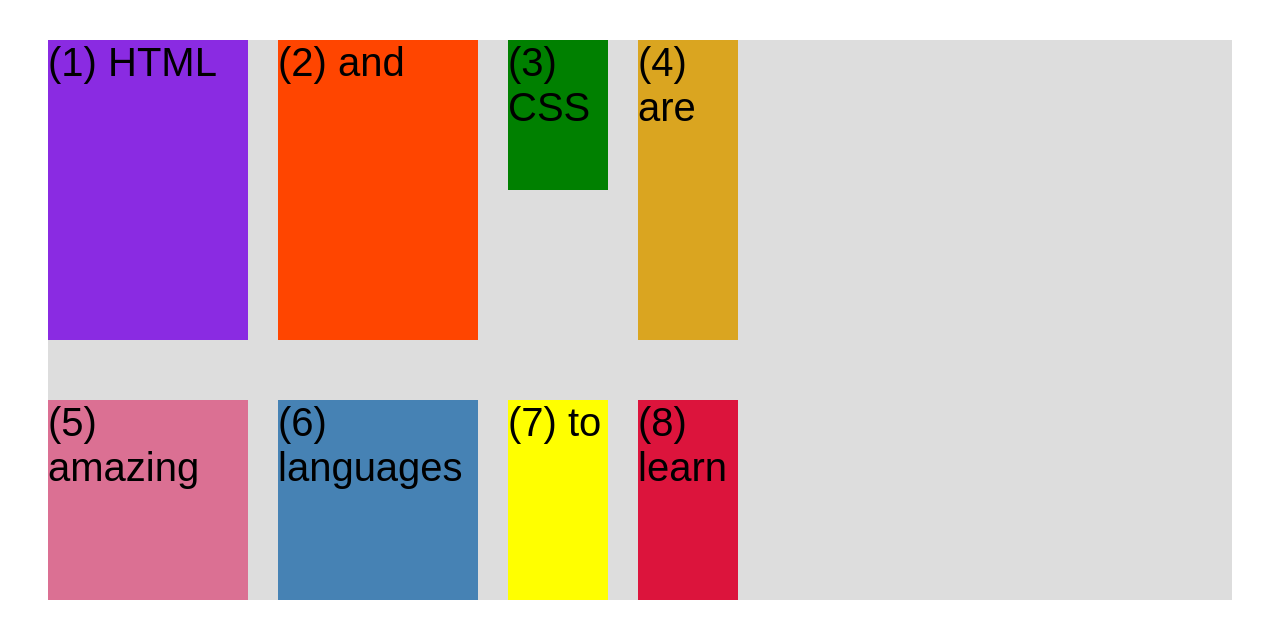
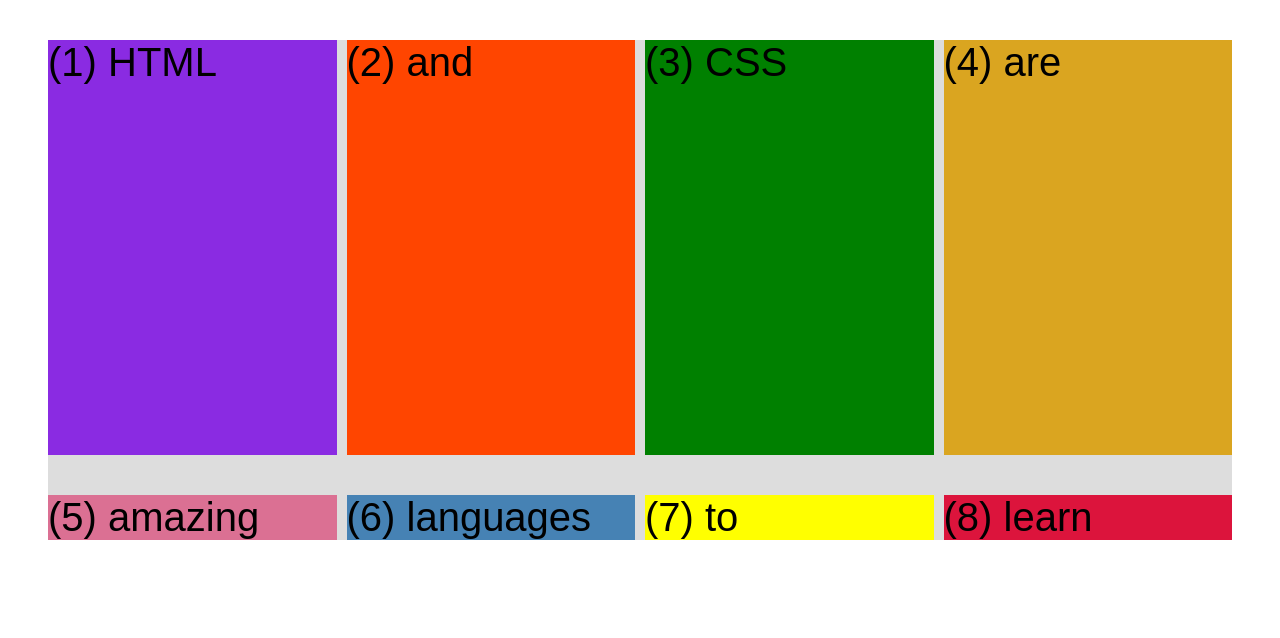
Before and after one commit to TeghveerK/Floats-Flexbox-and-CSS-Grid, a plain HTML site: page css-grid.html in a window 1280 px wide. Drawn offline with Linux system fonts and the light colour scheme.

Commit message:
Sizing Grid Columns and Rows

```diff
--- a/css-grid.html
+++ b/css-grid.html
@@ -14,7 +14,7 @@
       }
       .el--3 {
         background-color: green;
-        height: 150px;
+        /* height: 150px; */
       }
       .el--4 {
         background-color: goldenrod;
@@ -41,12 +41,13 @@
 
         /* CSS GRID */
         display: grid;
-        grid-template-columns: 200px 200px 100px 100px;
-        grid-template-rows: 300px 200px;
+        grid-template-columns: repeat(4, 1fr);
+        grid-template-rows: 1fr auto;
+        height: 500px;
 
         /* gap: 30px; */
-        column-gap: 30px;
-        row-gap: 60px;
+        column-gap: 10px;
+        row-gap: 40px;
       }
 
       .container--2 {
```
